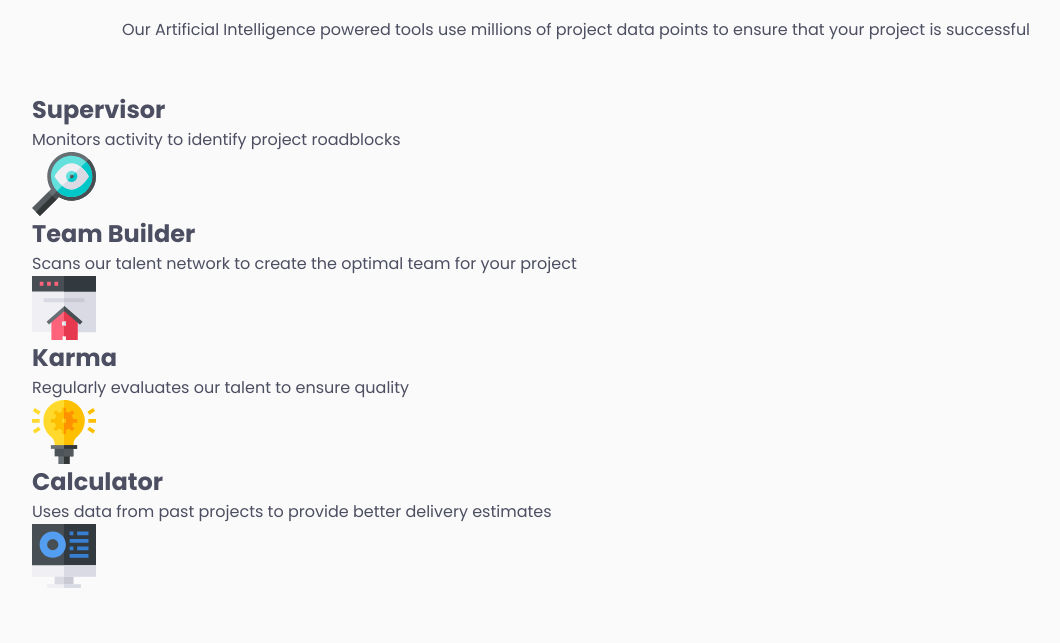
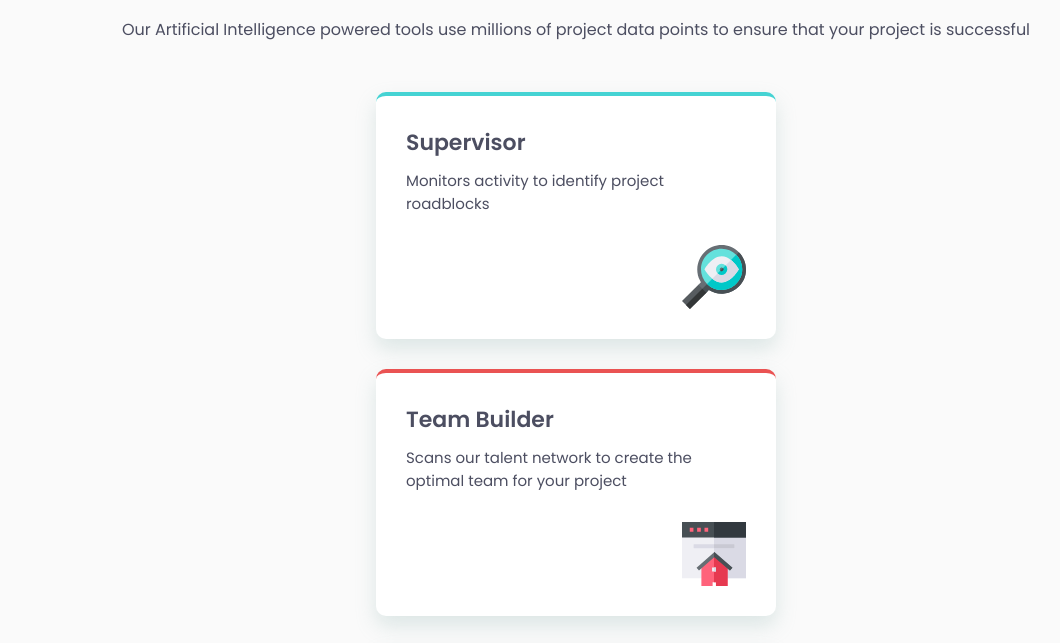
Before and after one commit to Pogo182028/four-card-feature-section, a plain HTML site: page index.html in a window 1280 px wide. Shown: the part 136-779 px from the top of the page, without its empty margins (64-1124 px from the left). Drawn offline with Linux system fonts and the light colour scheme.

Commit message:
Update styles for section layout and card components

```diff
--- a/styles/styles.css
+++ b/styles/styles.css
@@ -1,6 +1,7 @@
 :root {
   --font-poppins: "Poppins", sans-serif;
   --font-size: 1.6rem;
+  /*! Weights: 200, 400, 600 */
 
   --red: hsl(0, 78%, 62%);
   --cyan: hsl(180, 62%, 55%);
@@ -42,7 +43,7 @@ img {
 }
 
 .container {
-  max-width: min(85%, 120rem);
+  max-width: min(85%, 140rem);
   margin: 0 auto;
 }
 
@@ -69,3 +70,60 @@ img {
 .header__description {
   margin-bottom: 5rem;
 }
+
+/* main */
+
+section {
+  display: flex;
+  flex-direction: column;
+  padding: 3rem;
+  background-color: var(--white);
+  border-radius: 1rem;
+  box-shadow: 0 1rem 2rem rgba(151, 185, 181, 0.3);
+  margin-bottom: 3rem;
+}
+
+section:last-of-type {
+  margin-bottom: 4rem;
+}
+
+section img {
+  align-self: flex-end;
+}
+
+.supervisor-card {
+  border-top: 4px solid var(--cyan);
+}
+
+.teambuilder-card {
+  border-top: 4px solid var(--red);
+}
+
+.karma-card {
+  border-top: 4px solid var(--orange);
+}
+
+.calculator-card {
+  border-top: 4px solid var(--blue);
+}
+
+.title-card {
+  font-size: 2.2rem;
+  font-weight: 600;
+  margin-bottom: 1rem;
+}
+
+.description-card {
+  margin-bottom: 3rem;
+  font-size: 1.5rem;
+}
+
+@media (min-width: 460px) {
+  .grid {
+    display: grid;
+    place-content: center;
+  }
+  section {
+    width: 40rem;
+  }
+}
```
